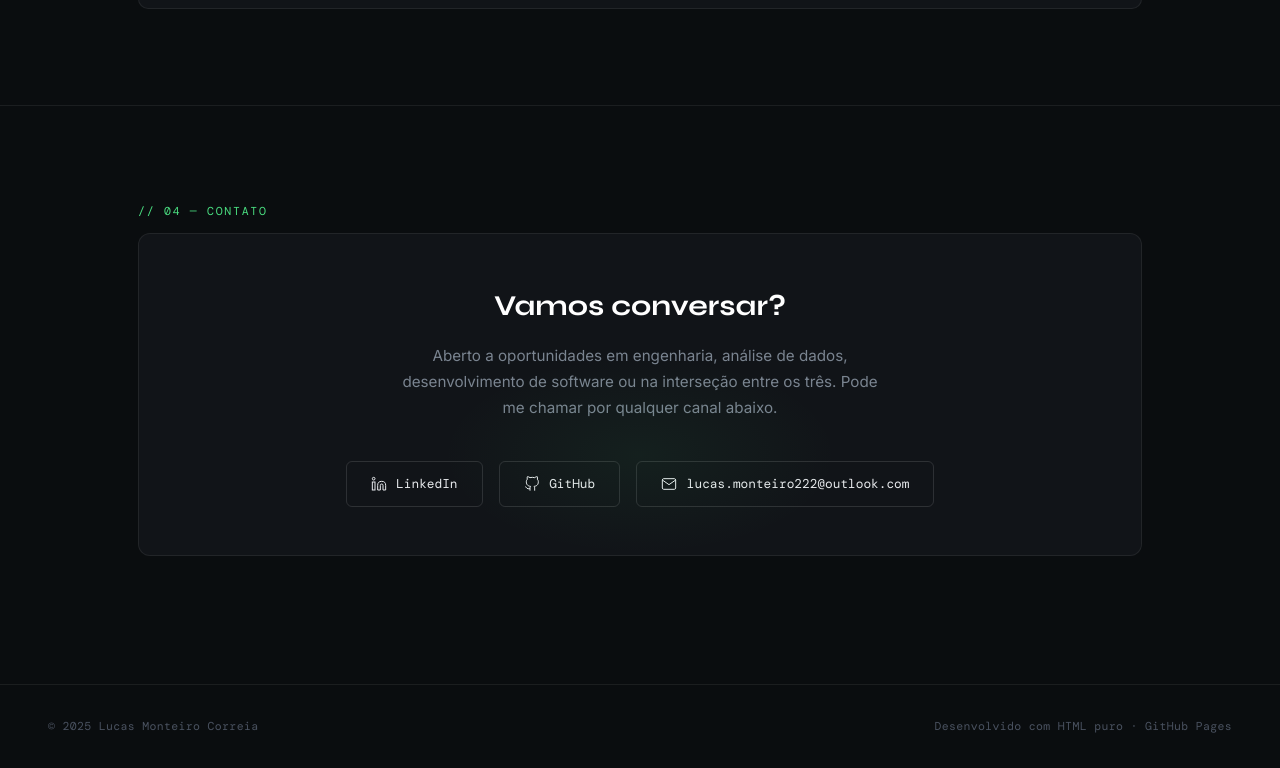
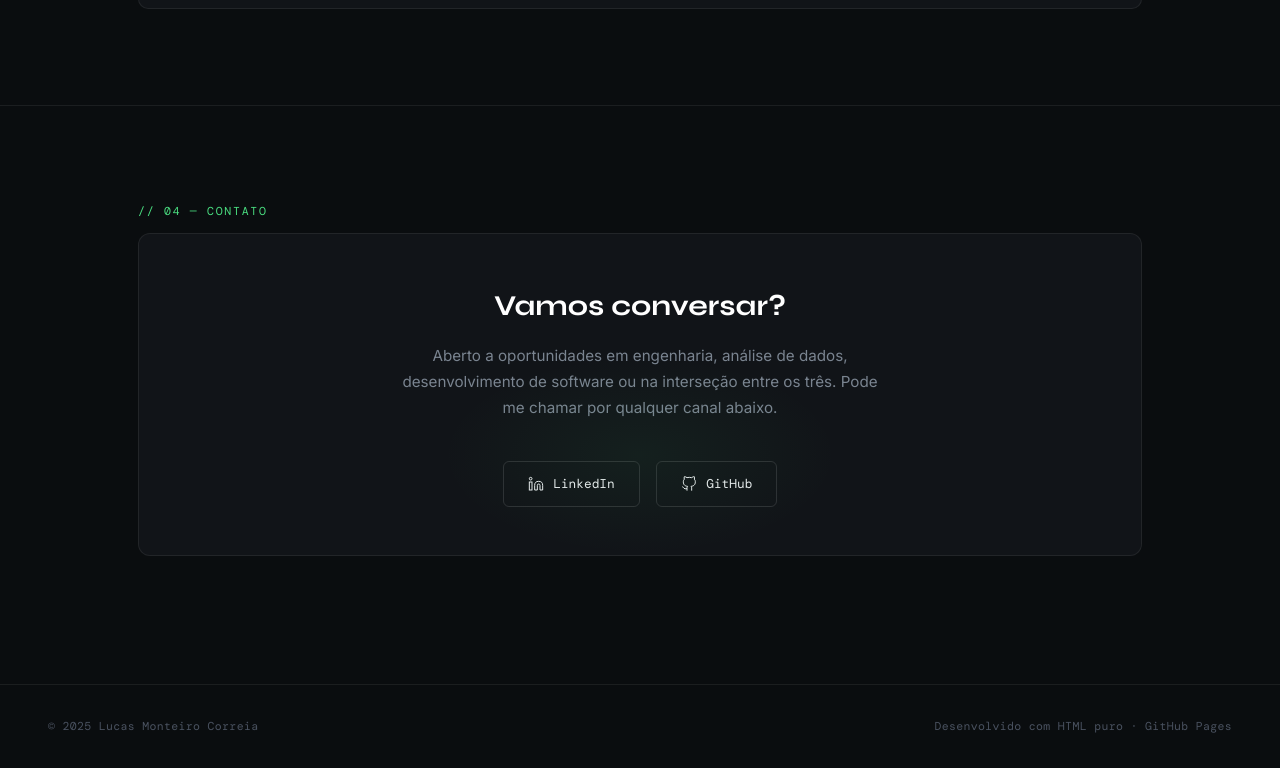
Before and after one commit to fatec-jacarei-dsm-portfolio/ra2581392423038, a plain HTML site: page docs/index.html in a window 1280 px wide. Shown: the part 4685-5453 px from the top of the page. Drawn offline with nearby package versions, Linux system fonts and the light colour scheme.

Commit message:
fix: remove email de contato e atualiza link do github para o repo da fatec
Co-Authored-By: Claude Sonnet 4.6 <noreply@anthropic.com>

```diff
--- a/docs/index.html
+++ b/docs/index.html
@@ -433,13 +433,9 @@
         <svg viewBox="0 0 24 24" fill="none" stroke="currentColor" stroke-width="1.5"><path d="M16 8a6 6 0 0 1 6 6v7h-4v-7a2 2 0 0 0-2-2 2 2 0 0 0-2 2v7h-4v-7a6 6 0 0 1 6-6z"/><rect x="2" y="9" width="4" height="12"/><circle cx="4" cy="4" r="2"/></svg>
         LinkedIn
       </a>
-      <a href="https://github.com/lucasmonteiro14" target="_blank" rel="noopener" class="contact-link">
+      <a href="https://github.com/fatec-jacarei-dsm-portfolio/ra2581392423038" target="_blank" rel="noopener" class="contact-link">
         <svg viewBox="0 0 24 24" fill="none" stroke="currentColor" stroke-width="1.5"><path d="M9 19c-5 1.5-5-2.5-7-3m14 6v-3.87a3.37 3.37 0 0 0-.94-2.61c3.14-.35 6.44-1.54 6.44-7A5.44 5.44 0 0 0 20 4.77 5.07 5.07 0 0 0 19.91 1S18.73.65 16 2.48a13.38 13.38 0 0 0-7 0C6.27.65 5.09 1 5.09 1A5.07 5.07 0 0 0 5 4.77a5.44 5.44 0 0 0-1.5 3.78c0 5.42 3.3 6.61 6.44 7A3.37 3.37 0 0 0 9 18.13V22"/></svg>
         GitHub
-      </a>
-      <a href="mailto:lucas.monteiro222@outlook.com" class="contact-link">
-        <svg viewBox="0 0 24 24" fill="none" stroke="currentColor" stroke-width="1.5"><path d="M4 4h16c1.1 0 2 .9 2 2v12c0 1.1-.9 2-2 2H4c-1.1 0-2-.9-2-2V6c0-1.1.9-2 2-2z"/><polyline points="22,6 12,13 2,6"/></svg>
-        lucas.monteiro222@outlook.com
       </a>
     </div>
   </div>
```
